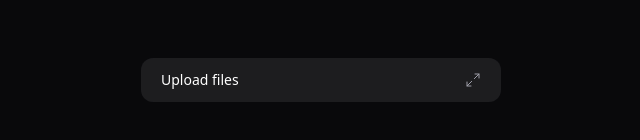
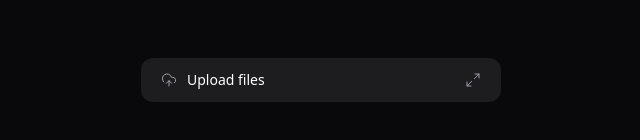
Before and after one commit to RenanEduardo/upload-widget, a React (Vite) app: page / in a window 1280 px wide. Shown: the part 320-460 px from the top of the page, without its empty margins (319-959 px from the left). Built offline with nearby package versions, Linux system fonts and the light colour scheme.

Commit message:
create title component

```diff
--- a/src/components/upload-widget-header.tsx
+++ b/src/components/upload-widget-header.tsx
@@ -1,11 +1,12 @@
 import * as Collapsible from '@radix-ui/react-collapsible';
 import { Minimize2 } from 'lucide-react';
 import { Button } from './ui/button';
+import { UploadWidgetTitle } from './upload-widget-title';
 
 export function UploadWidgetHeader() {
 	return (
 		<div className='w-full p-4 py-2 bg-white/[0.02] border-zinc-800 border-b flex items-center justify-between'>
-			<span className='text-sm font-medium'>Upload files</span>
+			<UploadWidgetTitle />
 			<Collapsible.Trigger asChild>
 				<Button type='button' size='icon' className='-mr-2'>
 					<Minimize2 strokeWidth={1.5} className='size-4' />
--- a/src/components/upload-widget-minimized-button.tsx
+++ b/src/components/upload-widget-minimized-button.tsx
@@ -1,10 +1,11 @@
 import * as Collapsible from '@radix-ui/react-collapsible';
 import { Maximize2 } from 'lucide-react';
+import { UploadWidgetTitle } from './upload-widget-title';
 
 export function UploadWidgetMinimizedButton() {
 	return (
 		<Collapsible.Trigger className='group w-full bg-white/[0.02] py-3 px-5 flex items-center justify-between'>
-			<span className='text-sm font-medium'>Upload files</span>
+			<UploadWidgetTitle />
 			<Maximize2
 				strokeWidth={1.5}
 				className='size-4 text-zinc-400 group-hover:text-zinc-100'
--- /dev/null
+++ b/src/components/upload-widget-title.tsx
@@ -0,0 +1,10 @@
+import { UploadCloud } from 'lucide-react';
+
+export function UploadWidgetTitle() {
+	return (
+		<div className='flex items-center gap-2.5 text-sm font-medium'>
+			<UploadCloud className='size-4 text-zinc-400' strokeWidth={1.5} />
+			<span>Upload files</span>
+		</div>
+	);
+}
```
